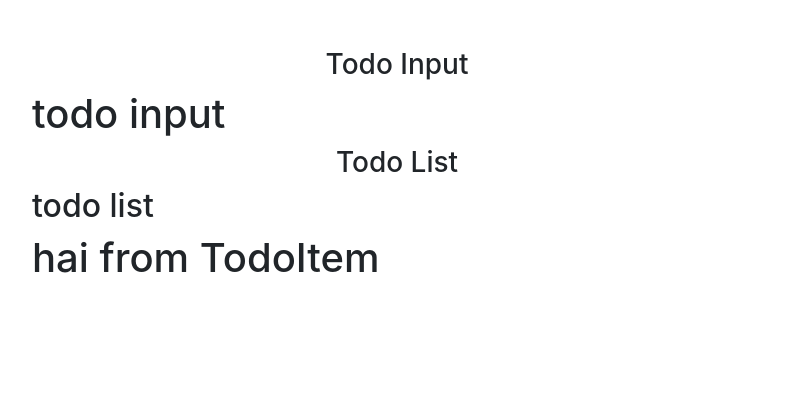
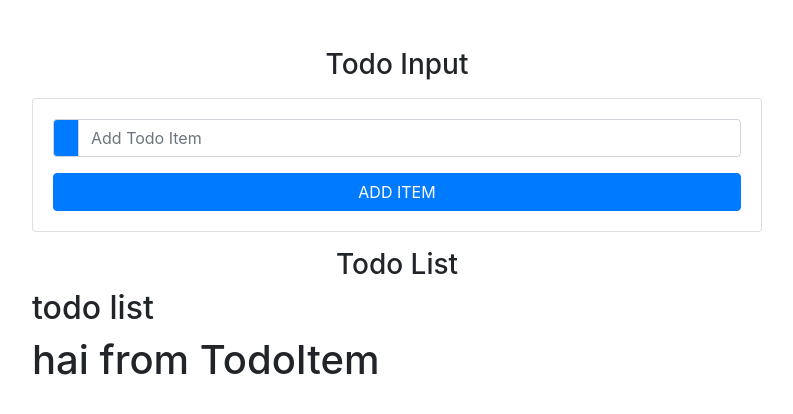
Before and after one commit to jagokode/react-todo, a React (Create React App) app: page / in a window 1280 px wide. Shown: the top 414 px of the page, without its empty margins (243-1036 px from the left). Built offline with nearby package versions, Linux system fonts and the light colour scheme.

Commit message:
make todo input nice

```diff
--- a/src/components/TodoInput.js
+++ b/src/components/TodoInput.js
@@ -2,6 +2,32 @@
 
 export default class TodoInput extends Component {
   render() {
-    return <h1>todo input</h1>;
+    const { item, editItem, handleChange, handleSubmit } = this.props;
+    return (
+      <div className="card card-body my-3">
+        <form onSubmit={handleSubmit}>
+          <div className="input-group">
+            <div className="input-group-prepend">
+              <div className="input-group-text bg-primary text-white">
+                <i className="fas fa-book"></i>
+              </div>
+            </div>
+            <input
+              type="text"
+              className="form-control text-capitalize"
+              placeholder="add todo item"
+              value={item}
+              onChange={handleChange}
+            />
+          </div>
+          <button
+            type="submit"
+            className="btn btn-block btn-primary mt-3 text-uppercase"
+          >
+            add item
+          </button>
+        </form>
+      </div>
+    );
   }
 }
```
